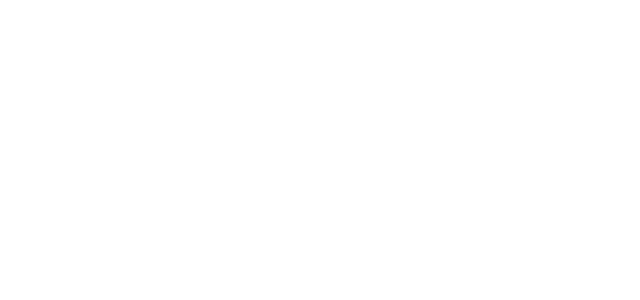
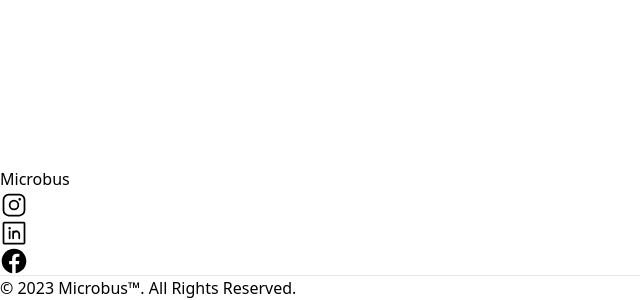
Before and after one commit to Microbus-Webtool/Microbus_Frontend, a React (Vite) app: page / in a window 1280 px wide. Shown: the part 1381-1681 px from the top of the page, without its empty margins (0-640 px from the left). Before the commit the page ends 800 px from the top, so only its background shows below. Built offline with nearby package versions, Linux system fonts and the light colour scheme.

Commit message:
added footer component

```diff
--- a/package.json
+++ b/package.json
@@ -12,7 +12,7 @@
   "dependencies": {
     "react": "^18.3.1",
     "react-dom": "^18.3.1",
-    "react-router-dom": "^6.24.0"
+    "react-router-dom": "^6.24.1"
   },
   "devDependencies": {
     "@types/react": "^18.3.3",
@@ -25,6 +25,6 @@
     "eslint-plugin-react-refresh": "^0.4.7",
     "postcss": "^8.4.39",
     "tailwindcss": "^3.4.4",
-    "vite": "^5.3.3"
+    "vite": "^5.3.1"
   }
 }
--- a/src/components/Footer.jsx
+++ b/src/components/Footer.jsx
@@ -1,6 +1,124 @@
+import logo from "../assets/microbus-logo.png";
+import { Link } from "react-router-dom";
+
 const Footer = () => {
   return (
-    <div className="border border-solid border-black">this is the footer</div>
+    <footer className="bg-white rounded-lg shadow dark:bg-gray-900 m-4">
+      <div className="w-full max-w-screen-xl mx-auto p-4 md:py-8">
+        <div className="sm:flex sm:items-center sm:justify-between">
+          <Link
+            to="/"
+            className="flex items-center mb-4 sm:mb-0 space-x-3 rtl:space-x-reverse"
+          >
+            <img src={logo} className="h-10" alt="Flowbite Logo" />
+            <span className="self-center text-2xl font-semibold whitespace-nowrap dark:text-white">
+              Microbus
+            </span>
+          </Link>
+          <ul className="flex flex-wrap items-center mb-6 text-sm font-medium text-gray-500 sm:mb-0 dark:text-gray-400">
+            <li>
+              <a
+                href="https://www.instagram.com/microbus_nitkkr/"
+                target="_blank"
+                rel="noopener noreferrer"
+                className="flex items-center mb-4 sm:mb-0 space-x-3 rtl:space-x-reverse px-2"
+              >
+                <svg
+                  xmlns="http://www.w3.org/2000/svg"
+                  width="28"
+                  height="28"
+                  fill="currentColor"
+                  viewBox="0 0 256 256"
+                >
+                  <path d="M128,80a48,48,0,1,0,48,48A48.05,48.05,0,0,0,128,80Zm0,80a32,32,0,1,1,32-32A32,32,0,0,1,128,160ZM176,24H80A56.06,56.06,0,0,0,24,80v96a56.06,56.06,0,0,0,56,56h96a56.06,56.06,0,0,0,56-56V80A56.06,56.06,0,0,0,176,24Zm40,152a40,40,0,0,1-40,40H80a40,40,0,0,1-40-40V80A40,40,0,0,1,80,40h96a40,40,0,0,1,40,40ZM192,76a12,12,0,1,1-12-12A12,12,0,0,1,192,76Z"></path>
+                </svg>
+              </a>
+            </li>
+            <li>
+              <a
+                href="https://www.linkedin.com/company/microbusnitkkr/"
+                target="_blank"
+                rel="noopener noreferrer"
+                className="flex items-center mb-4 sm:mb-0 space-x-3 rtl:space-x-reverse px-2"
+              >
+                <svg
+                  xmlns="http://www.w3.org/2000/svg"
+                  width="28"
+                  height="28"
+                  fill="currentColor"
+                  viewBox="0 0 256 256"
+                >
+                  <path d="M216,24H40A16,16,0,0,0,24,40V216a16,16,0,0,0,16,16H216a16,16,0,0,0,16-16V40A16,16,0,0,0,216,24Zm0,192H40V40H216V216ZM96,112v64a8,8,0,0,1-16,0V112a8,8,0,0,1,16,0Zm88,28v36a8,8,0,0,1-16,0V140a20,20,0,0,0-40,0v36a8,8,0,0,1-16,0V112a8,8,0,0,1,15.79-1.78A36,36,0,0,1,184,140ZM100,84A12,12,0,1,1,88,72,12,12,0,0,1,100,84Z"></path>
+                </svg>
+              </a>
+            </li>
+            {/* <li>
+              <a
+                href="/"
+                target="_blank"
+                rel="noopener noreferrer"
+                className="flex items-center mb-4 sm:mb-0 space-x-3 rtl:space-x-reverse px-2"
+              >
+                <svg
+                  xmlns="http://www.w3.org/2000/svg"
+                  width="28"
+                  height="28"
+                  fill="currentColor"
+                  viewBox="0 0 256 256"
+                >
+                  <path d="M128,80a48,48,0,1,0,48,48A48.05,48.05,0,0,0,128,80Zm0,80a32,32,0,1,1,32-32A32,32,0,0,1,128,160ZM176,24H80A56.06,56.06,0,0,0,24,80v96a56.06,56.06,0,0,0,56,56h96a56.06,56.06,0,0,0,56-56V80A56.06,56.06,0,0,0,176,24Zm40,152a40,40,0,0,1-40,40H80a40,40,0,0,1-40-40V80A40,40,0,0,1,80,40h96a40,40,0,0,1,40,40ZM192,76a12,12,0,1,1-12-12A12,12,0,0,1,192,76Z"></path>
+                </svg>
+              </a>
+            </li> */}
+            <li>
+              <a
+                href="https://www.facebook.com/microbusnitkkr/"
+                target="_blank"
+                rel="noopener noreferrer"
+                className="flex items-center mb-4 sm:mb-0 space-x-3 rtl:space-x-reverse px-2"
+              >
+                <svg
+                  xmlns="http://www.w3.org/2000/svg"
+                  x="0px"
+                  y="0px"
+                  width="28"
+                  height="28"
+                  fill="currentColor"
+                  viewBox="0 0 256 256"
+                >
+                  <g
+                    // fill="#ffffff"
+                    fillRule="nonzero"
+                    stroke="none"
+                    strokeWidth="1"
+                    strokeLinecap="butt"
+                    strokeLinejoin="miter"
+                    strokeMiterlimit="10"
+                    fontFamily="none"
+                    fontWeight="none"
+                    fontSize="none"
+                    textAnchor="none"
+                    style={{ mixBlendMode: "normal" }}
+                  >
+                    <g transform="scale(5.12,5.12)">
+                      <path d="M25,3c-12.15,0 -22,9.85 -22,22c0,11.03 8.125,20.137 18.712,21.728v-15.897h-5.443v-5.783h5.443v-3.848c0,-6.371 3.104,-9.168 8.399,-9.168c2.536,0 3.877,0.188 4.512,0.274v5.048h-3.612c-2.248,0 -3.033,2.131 -3.033,4.533v3.161h6.588l-0.894,5.783h-5.694v15.944c10.738,-1.457 19.022,-10.638 19.022,-21.775c0,-12.15 -9.85,-22 -22,-22z"></path>
+                    </g>
+                  </g>
+                </svg>
+              </a>
+            </li>
+          </ul>
+        </div>
+        <hr className="my-6 border-gray-200 sm:mx-auto dark:border-gray-700 lg:my-8" />
+        <span className="block text-sm text-gray-500 sm:text-center dark:text-gray-400">
+          © 2023{" "}
+          <Link to="/" className="hover:underline">
+            Microbus™
+          </Link>
+          . All Rights Reserved.
+        </span>
+      </div>
+    </footer>
   );
 };
 
```
Also changed, not shown: src/assets/microbus-logo.png (added), 1 other file (tests, documents, lock files or other folders).
